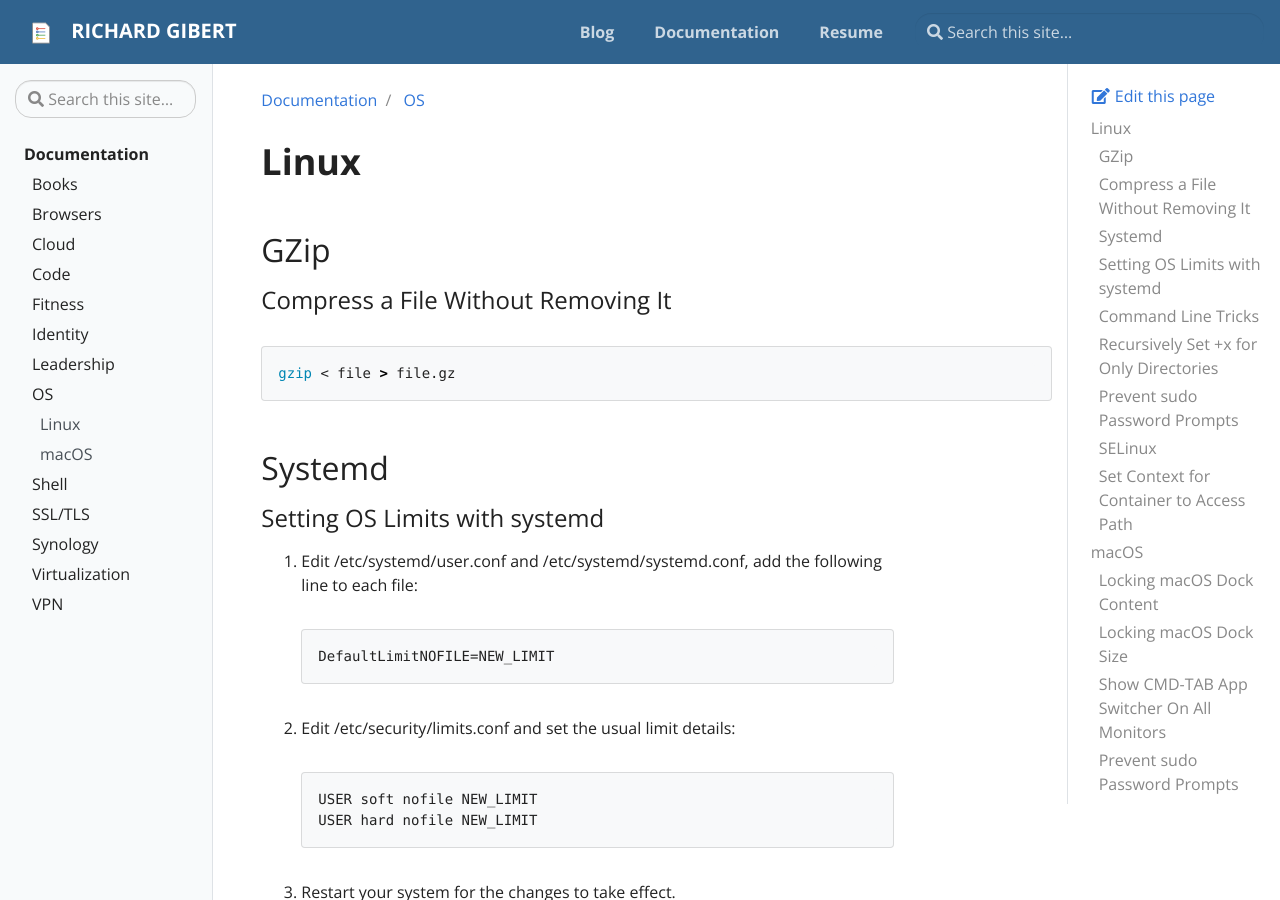
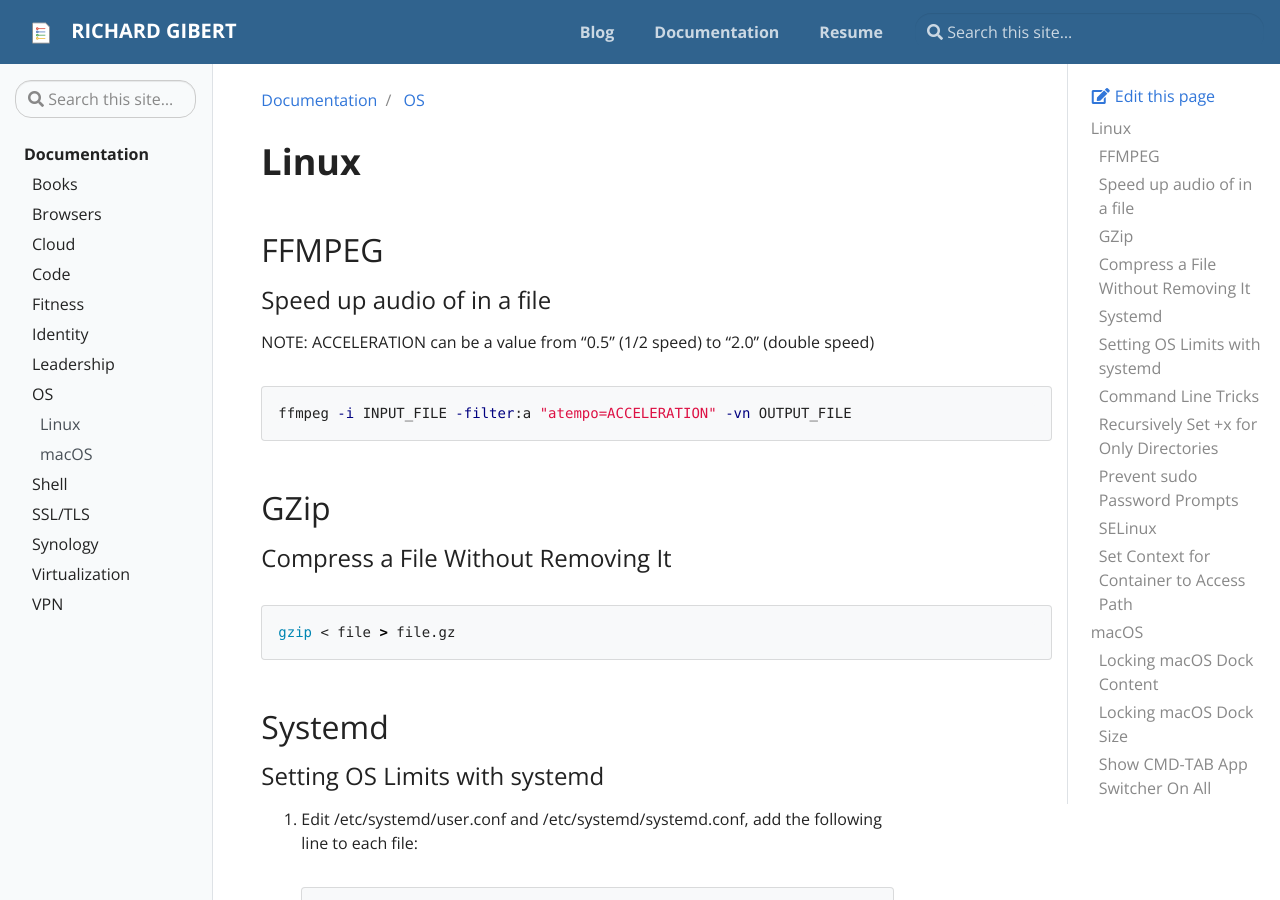
Before and after one commit to rgibert/rgibert.github.io, a Jekyll site: the page built from _docs/os.md, in a window 1280 px wide and 900 px high. Built offline with Jekyll 4.4.1, drawn with Linux system fonts in a browser that asks for light colours.

Commit message:
add ffmpeg accelerate audio

```diff
--- a/_docs/os.md
+++ b/_docs/os.md
@@ -3,6 +3,16 @@ title: OS
 ---
 
 # Linux
+
+## FFMPEG
+
+### Speed up audio of in a file
+
+NOTE: ACCELERATION can be a value from "0.5" (1/2 speed) to "2.0" (double speed)
+
+~~~ bash
+ffmpeg -i INPUT_FILE -filter:a "atempo=ACCELERATION" -vn OUTPUT_FILE
+~~~
 
 ## GZip
 
```
